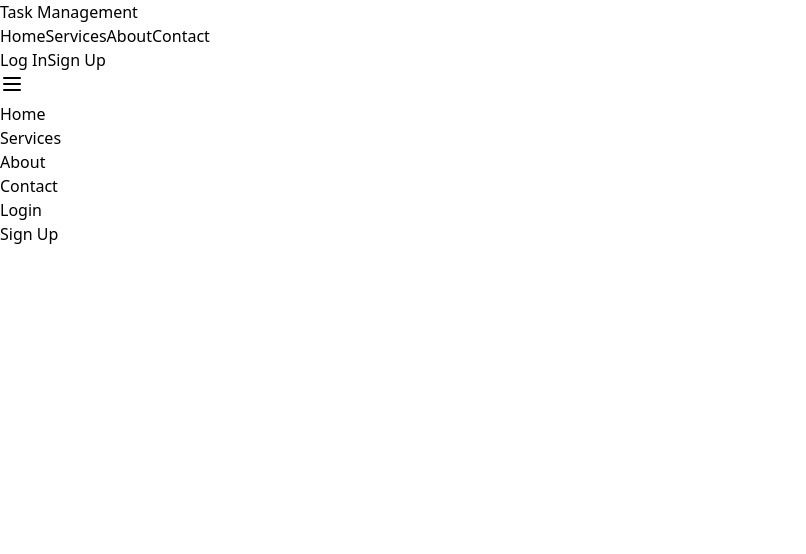
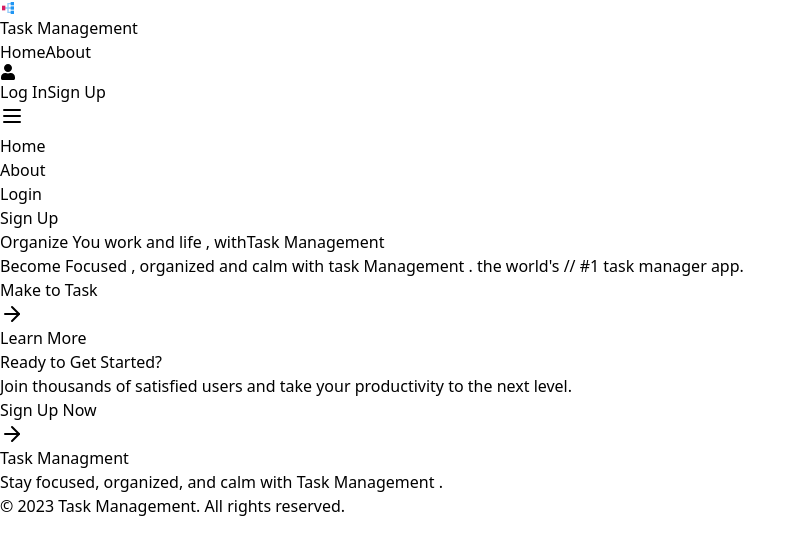
Before and after one commit to bipulsingh126/task-management, a React (Vite) app in the folder client/: page / in a window 1280 px wide. Shown: the top 554 px of the page, without its empty margins (0-806 px from the left). Built offline with nearby package versions, Linux system fonts and the light colour scheme.

Commit message:
footer and navbar and home page create

```diff
--- a/client/package.json
+++ b/client/package.json
@@ -13,6 +13,8 @@
     "lucide-react": "^0.462.0",
     "react": "^18.3.1",
     "react-dom": "^18.3.1",
+    "react-feather": "^2.0.10",
+    "react-icons": "^5.3.0",
     "react-router-dom": "^7.0.1"
   },
   "devDependencies": {
--- a/client/src/App.jsx
+++ b/client/src/App.jsx
@@ -1,11 +1,17 @@
 import { useState } from "react";
 import "./App.css";
-import Navbar from "./component/navbar/Navbar";
+import Navbar from "./component/Navbar";
+import Home from "./component/home";
+import Footer from "./component/Footer";
+
+
 
 function App() {
   return (
     <>
       <Navbar/>
+      <Home />
+      <Footer/>
     </>
   );
 }
--- /dev/null
+++ b/client/src/component/Footer.jsx
@@ -0,0 +1,24 @@
+import React from "react";
+const Footer = () => {
+  return (
+    <footer className=" mt-3 bg-gray-800 text-white">
+      <div className="max-w-7xl mx-auto py-12 px-4 sm:px-6 lg:py-16 lg:px-8">
+        <div className="mt-8 xl:mt-0">
+          <h3 className="text-sm font-semibold text-gray-400 tracking-wider uppercase">
+            Task Managment
+          </h3>
+          <p className="mt-4 text-base text-gray-300">
+            Stay focused, organized, and calm with Task Management .
+          </p>
+        </div>
+        <div className="mt-8 border-t border-gray-700 pt-8 md:flex md:items-center md:justify-between">
+          <p className="mt-8 text-base text-gray-400 md:mt-0 md:order-1">
+            &copy; 2023 Task Management. All rights reserved.
+          </p>
+        </div>
+      </div>
+    </footer>
+  );
+};
+
+export default Footer;
--- /dev/null
+++ b/client/src/component/Home.jsx
@@ -0,0 +1,56 @@
+import React from "react";
+import { ArrowRight } from "react-feather";
+const Home = () => {
+  return (
+    <div className="min-h-screen bg-gradient-to-b from-blue-50 to-white">
+      {/* Hero Section */}
+      <section className="py-20 px-4 sm:px-6 lg:px-8 max-w-7xl mx-auto">
+        <div className="text-center">
+          <h1 className="text-4xl sm:text-5xl md:text-6xl font-extrabold text-gray-900 mb-6">
+            Organize You work and life , with
+            <span className="text-blue-600">Task Management</span>
+          </h1>
+          <p className="text-xl text-gray-600 mb-8 max-w-3xl mx-auto">
+            Become Focused , organized and calm with task Management . the
+            world's // #1 task manager app.
+          </p>
+          <div className="flex justify-center space-x-4">
+            <a
+              href="/signup"
+              className="bg-blue-600 text-white px-6 py-3 rounded-lg font-semibold hover:bg-blue-700 transition duration-300 flex items-center"
+            >
+              Make to Task
+              <ArrowRight className="ml-2 h-5 w-5" />
+            </a>
+            <a
+              href="/learn-more"
+              className="bg-gray-200 text-gray-800 px-6 py-3 rounded-lg font-semibold hover:bg-gray-300 transition duration-300"
+            >
+              Learn More
+            </a>
+          </div>
+        </div>
+      </section>
+
+      {/* Call-to-Action Section */}
+      <section className="py-20 px-4 sm:px-6 lg:px-8 max-w-7xl mx-auto bg-blue-600 rounded-xl text-white">
+        <div className="text-center">
+          <h2 className="text-3xl font-bold mb-4">Ready to Get Started?</h2>
+          <p className="text-xl mb-8 max-w-2xl mx-auto">
+            Join thousands of satisfied users and take your productivity to the
+            next level.
+          </p>
+          <a
+            href="/signup"
+            className="bg-white text-blue-600 px-8 py-3 rounded-lg font-semibold hover:bg-gray-100 transition duration-300 inline-flex items-center"
+          >
+            Sign Up Now
+            <ArrowRight className="ml-2 h-5 w-5" />
+          </a>
+        </div>
+      </section>
+    </div>
+  );
+};
+
+export default Home;
--- a/client/src/component/navbar/Navbar.jsx
+++ b/client/src/component/Navbar.jsx
@@ -1,12 +1,15 @@
 import React, { useState } from "react";
 import { Link } from "react-router-dom";
-import { Menu, X, ChevronDown } from 'lucide-react'
+import { Menu, X, ChevronDown } from "lucide-react";
+import { FcParallelTasks } from "react-icons/fc";
+import { FaUser } from "react-icons/fa";
+
 const Navbar = () => {
-    const [isOpen, setIsOpen] = useState(false)
+  const [isOpen, setIsOpen] = useState(false);
 
-    const toggleNavbar = () => {
-      setIsOpen(!isOpen)
-    }
+  const toggleNavbar = () => {
+    setIsOpen(!isOpen);
+  };
   return (
     <div>
       <nav className="bg-white shadow-lg">
@@ -15,48 +18,39 @@ const Navbar = () => {
             <div className="flex space-x-7">
               <div>
                 <Link href="/" className="flex items-center py-4 px-2">
-                  <span className="font-semibold text-gray-500 text-lg">
-                    Task Management
+                  <span className="font-semibold text-gray-500 text-lg flex items-center gap-2">
+                    <FcParallelTasks className="text-2xl" /> Task Management
                   </span>
                 </Link>
               </div>
               <div className="hidden md:flex items-center space-x-1">
                 <Link
                   href="/"
-                  className="py-4 px-2 text-gray-500 font-semibold hover:text-green-500 transition duration-300"
+                  className="py-4 px-2 text-gray-500 font-semibold hover:text-blue-500 transition duration-300"
                 >
                   Home
                 </Link>
                 <Link
-                  href="/services"
-                  className="py-4 px-2 text-gray-500 font-semibold hover:text-green-500 transition duration-300"
-                >
-                  Services
-                </Link>
-                <Link
                   href="/about"
-                  className="py-4 px-2 text-gray-500 font-semibold hover:text-green-500 transition duration-300"
+                  className="py-4 px-2 text-gray-500 font-semibold hover:text-blue-500 transition duration-300"
                 >
                   About
-                </Link>
-                <Link
-                  href="/contact"
-                  className="py-4 px-2 text-gray-500 font-semibold hover:text-green-500 transition duration-300"
-                >
-                  Contact
                 </Link>
               </div>
             </div>
             <div className="hidden md:flex items-center space-x-3">
+              <Link>
+                <FaUser className="text-xl text-gray-500 hover:text-blue-500 transition duration-300 cursor-pointer" />
+              </Link>
               <Link
                 href="/login"
-                className="py-2 px-2 font-medium text-gray-500 rounded hover:bg-green-500 hover:text-white transition duration-300"
+                className="py-2 px-2 font-medium text-gray-500 rounded hover:bg-blue-500 hover:text-white transition duration-300"
               >
                 Log In
               </Link>
               <Link
                 href="/signup"
-                className="py-2 px-2 font-medium text-white bg-green-500 rounded hover:bg-green-400 transition duration-300"
+                className="py-2 px-2 font-medium text-white bg-blue-500 rounded hover:bg-blue-400 transition duration-300"
               >
                 Sign Up
               </Link>
@@ -80,39 +74,25 @@ const Navbar = () => {
             <li>
               <Link
                 href="/"
-                className="block text-sm px-2 py-4 text-white bg-green-500 font-semibold"
+                className="block text-sm px-2 py-4 text-white bg-blue-500 font-semibold"
               >
                 Home
               </Link>
             </li>
-            <li>
-              <Link
-                href="/services"
-                className="block text-sm px-2 py-4 hover:bg-green-500 transition duration-300"
-              >
-                Services
-              </Link>
-            </li>
+            <li></li>
             <li>
               <Link
                 href="/about"
-                className="block text-sm px-2 py-4 hover:bg-green-500 transition duration-300"
+                className="block text-sm px-2 py-4 hover:bg-blue-500 transition duration-300"
               >
                 About
               </Link>
             </li>
-            <li>
-              <Link
-                href="/contact"
-                className="block text-sm px-2 py-4 hover:bg-green-500 transition duration-300"
-              >
-                Contact
-              </Link>
-            </li>
+            <li></li>
             <li>
               <Link
                 href="/login"
-                className="block text-sm px-2 py-4 hover:bg-green-500 transition duration-300"
+                className="block text-sm px-2 py-4 hover:bg-blue-500 transition duration-300"
               >
                 Login
               </Link>
@@ -120,7 +100,7 @@ const Navbar = () => {
             <li>
               <Link
                 href="/signup"
-                className="block text-sm px-2 py-4 hover:bg-green-500 transition duration-300"
+                className="block text-sm px-2 py-4 hover:bg-blue-500 transition duration-300"
               >
                 Sign Up
               </Link>
```
Also changed, not shown: 1 other file (tests, documents, lock files or other folders).
